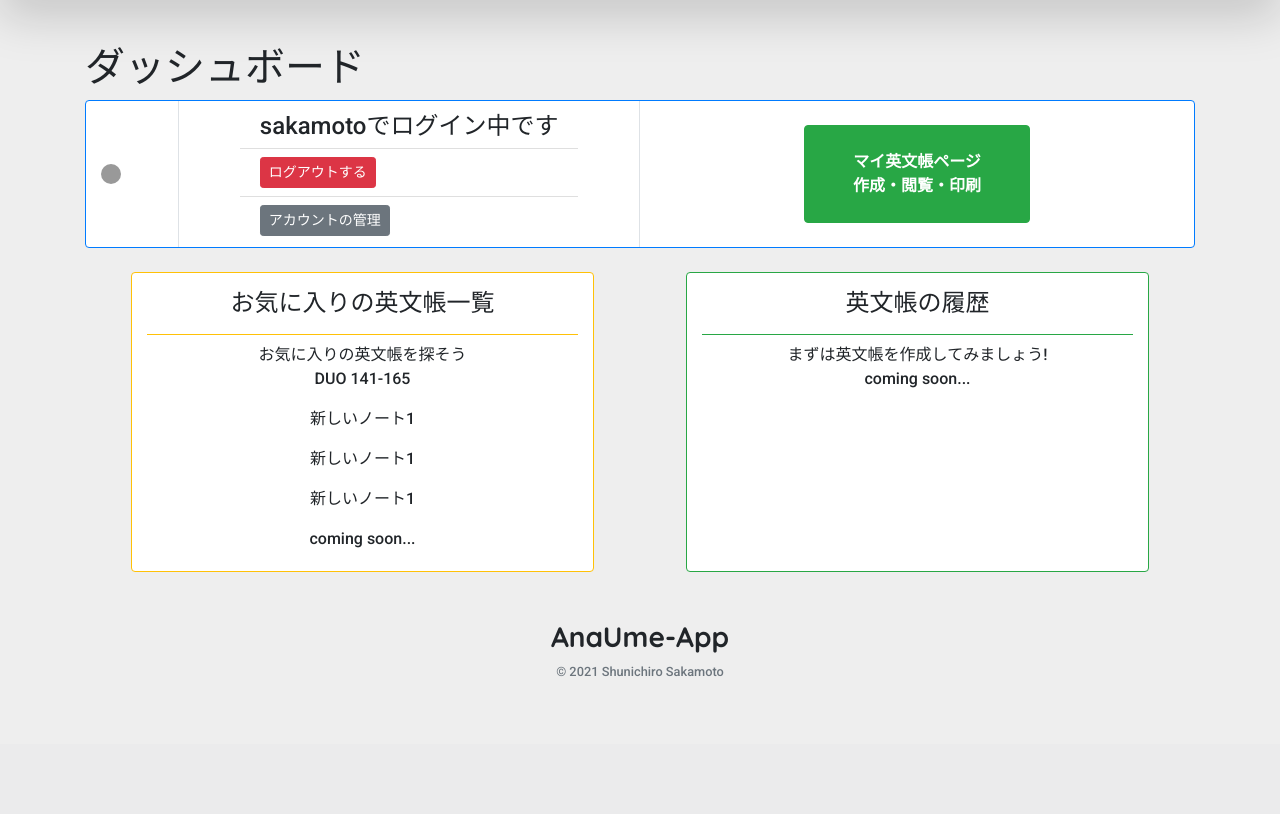
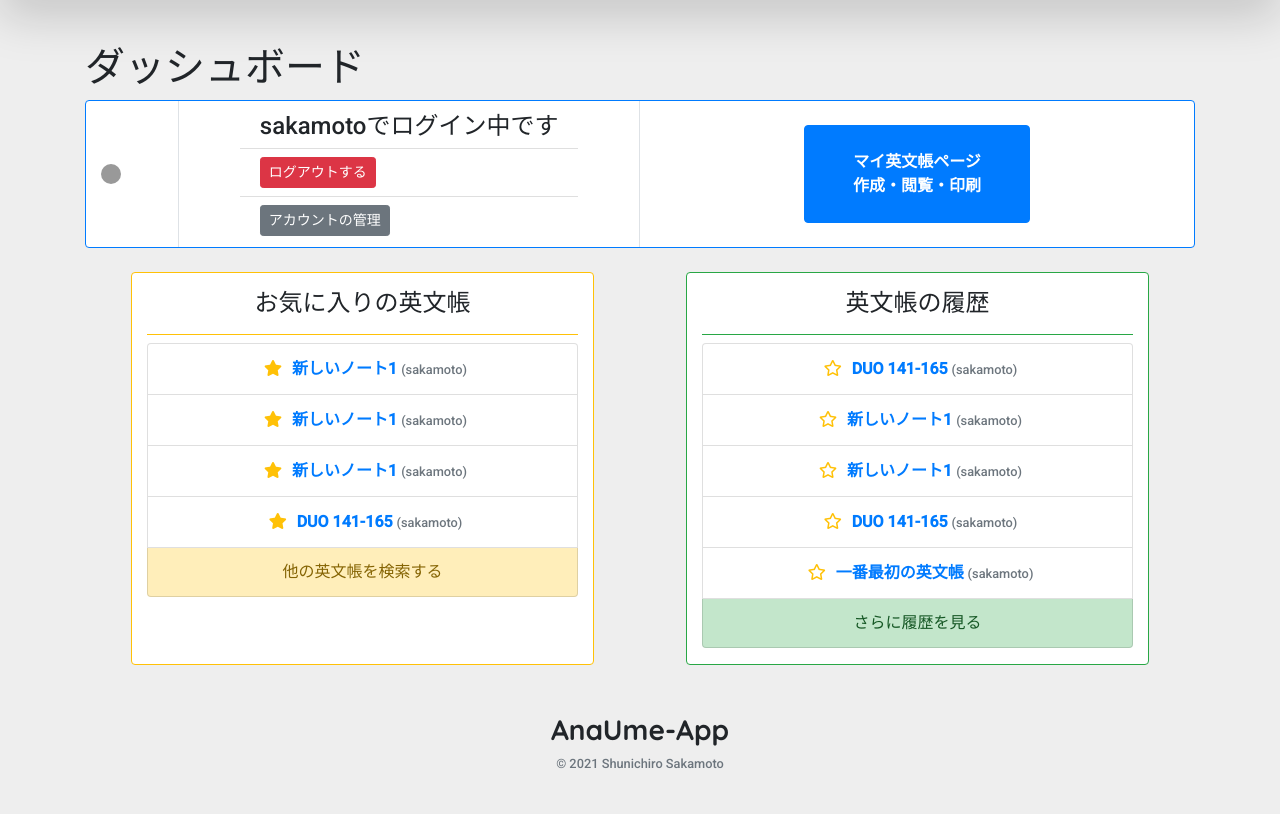
Before and after one commit to mongesan/Anaume-app, a Django app: page / in a window 1280 px wide. Shown: the part 56-870 px from the top of the page. Before the commit the page ends 732 px from the top, so only its background shows below. Run offline with Django 3.2, Linux system fonts and the light colour scheme; a user stored in the database is signed in; data comes from the database, SQL or seed files in the repository; both versions use the stored data as it was after the commit; some libraries are stand-ins or nearby versions.

Commit message:
add some in dashboard

```diff
--- a/main/admin.py
+++ b/main/admin.py
@@ -1,5 +1,6 @@
 from django.contrib import admin
-from main.models import Note, Text, Fav
+from main.models import Note, Text, Fav, NoteLog
 admin.site.register(Note)
 admin.site.register(Text)
 admin.site.register(Fav)
+admin.site.register(NoteLog)
--- a/main/models.py
+++ b/main/models.py
@@ -5,7 +5,7 @@ from django_mysql.models import ListCharField
 
 class Note(models.Model):
     user = models.ForeignKey(User, on_delete=models.SET_NULL, null=True)
-    title = models.CharField('題名', max_length=30,)
+    title = models.CharField('題名', max_length=20)
     # desc = models.CharField('詳細', max_length=50, blank=True)
     # public = models.BooleanField('公開/非公開', default=False)
 
@@ -21,3 +21,10 @@ class Text(models.Model):
 class Fav(models.Model):
     user = models.ForeignKey(User, on_delete=models.CASCADE)
     note = models.ForeignKey(Note, on_delete=models.CASCADE)
+    created_at = models.DateTimeField('作成日時', auto_now_add=True)
+
+
+class NoteLog(models.Model):
+    user = models.ForeignKey(User, on_delete=models.CASCADE)
+    note = models.ForeignKey(Note, on_delete=models.CASCADE)
+    created_at = models.DateTimeField('作成日時', auto_now_add=True)
--- a/main/views.py
+++ b/main/views.py
@@ -5,7 +5,7 @@ from django.utils.decorators import method_decorator
 from django.contrib.auth.decorators import login_required
 from django.contrib import messages
 from django.views.generic import ListView
-from main.models import Note, Text, Fav
+from main.models import Note, Text, Fav, NoteLog
 from main.forms import NoteForm, TextForm
 from reportlab.pdfgen import canvas
 from reportlab.lib.pagesizes import A4, portrait
@@ -16,9 +16,10 @@ from reportlab.lib.units import mm
 
 def index(request):
     if request.user.is_authenticated:
-        print(Fav.objects.filter(user=request.user))
         data = {
-            'fav_notes': Fav.objects.filter(user=request.user)
+            'fav_notes': Fav.objects.filter(user=request.user).order_by('-created_at')[:5],
+            'fav_all': len(Fav.objects.filter(user=request.user)),
+            'logs': NoteLog.objects.filter(user=request.user).order_by('created_at')[:5],
         }
         return render(request, 'main/dashboard.html', data)
     else:
@@ -50,8 +51,6 @@ class MyNoteListView(ListView):
 
 def note(request, note_id):
     if request.method == 'POST':
-        # print(request.POST.get('name'))
-        # print(request.POST)
         if request.POST.get('name') == "add_text":
             form = TextForm(request.POST)
             if form.is_valid:
@@ -75,8 +74,6 @@ def note(request, note_id):
             text = get_object_or_404(Text, id=request.POST.get('text_id'))
             text.if_hide = hides
             text.save()
-            # print(request.POST.get('text_id'))
-            # print(hides)
             data = {
                 "text_id": text.id,
                 "hides": hides,
@@ -99,6 +96,7 @@ def note(request, note_id):
         n = get_object_or_404(Note, pk=note_id)
         texts = Text.objects.filter(note=n).order_by('-id')
         if request.user.is_authenticated:
+            NoteLog.objects.create(note=n, user=request.user)
             if_fav = Fav.objects.filter(note=n, user=request.user).exists()
         else:
             if_fav = None
@@ -205,12 +203,10 @@ def fav_note(request, note_id):
     if request.method == "POST":
         if Note.objects.filter(id=note_id).exists():
             n = get_object_or_404(Note, id=note_id)
-            # print(request.POST.get('status'))
             if request.POST.get('status') == 'true':
                 Fav.objects.filter(note=n, user=request.user).delete()
             else:
                 Fav.objects.create(note=n, user=request.user)
-            # print(Fav.objects.filter(note=n, user=request.user))
             data = {
                 "test": "complited!",
             }
--- a/static/css/base.css
+++ b/static/css/base.css
@@ -93,10 +93,6 @@ body {
     background-repeat: no-repeat;
 }
 
-.list-group-item{
-    padding-bottom: 40px;
-}
-
 @media screen and (max-width:400px) {
     .note {
         width: 210px;
--- /dev/null
+++ b/static/css/note.css
@@ -0,0 +1,3 @@
+.list-group-item{
+    padding-bottom: 40px;
+}
--- a/templates/main/dashboard.html
+++ b/templates/main/dashboard.html
@@ -20,24 +20,61 @@
             </ul>
         </div>
         <div class="col-md-6 d-flex align-items-center justify-content-center">
-            <a href="{% url 'main:mynote' %}" class="btn btn-success px-5 py-4 my-4 font-weight-bold">マイ英文帳ページ<br>作成・閲覧・印刷</a>
+            <a href="{% url 'main:mynote' %}" class="btn btn-primary px-5 py-4 my-4 font-weight-bold">マイ英文帳ページ<br>作成・閲覧・印刷</a>
         </div>
     </div>
     <div class="row w-100 mx-auto d-flex justify-content-around">
-        <div class="col-md-5 bg-white border border-warning rounded text-center mt-4" style="height: 300px">
-            <h4 class="border-bottom border-warning py-3">お気に入りの英文帳一覧</h4>
-            お気に入りの英文帳を探そう
-            {% for fav_note in fav_notes %}
-                <p>{{ fav_note.note.title }}</p>
-            {% endfor %}
-            <p>coming soon...</p>
+        <div class="col-md-5 bg-white border border-warning rounded text-center mt-4">
+            <h4 class="border-bottom border-warning py-3">お気に入りの英文帳</h4>
+            <ul class="list-group mb-3">
+                {% for fav_note in fav_notes %}
+                    <li class="list-group-item">
+                        <button class="btn-fav border-0" formaction="">
+                            <i class="fas fa-star"></i>
+                        </button>
+                        <a href="{% url 'main:note' fav_note.note.id %}"
+                           class="font-weight-bold">{{ fav_note.note.title }} </a>
+                        <small class="text-muted">({{ fav_note.note.user.username }})</small>
+                    </li>
+                {% endfor %}
+                {% if fav_notes|length < fav_all %}
+                    <li onclick="location.href='{% url 'main:mynote' %}'"
+                        class="list-group-item list-group-item-warning list-group-item-action" style="cursor: pointer">
+                        一覧を見る(全{{ fav_all }}件)
+                    </li>
+                {% elif fav_notes|length == 0 %}
+                    <li class="list-group-item list-group-item-warning mb-3">
+                        お気に入り0件
+                    </li>
+                    <a href="{% url 'main:mynote' %}">英文帳を作成してみよう</a>
+                    <a href="{% url 'main:mynote' %}">英文帳を検索してみる</a>
+                {% else %}
+                    <li onclick="location.href='{% url 'main:mynote' %}'"
+                        class="list-group-item list-group-item-warning list-group-item-action" style="cursor: pointer">
+                        他の英文帳を検索する
+                    </li>
+                {% endif %}
+            </ul>
         </div>
-        <div class="col-md-5 bg-white border border-success rounded text-center mt-4" style="height: 300px">
+        <div class="col-md-5 bg-white border border-success rounded text-center mt-4">
             <h4 class="border-bottom border-success py-3">英文帳の履歴</h4>
-            <div>
-                まずは英文帳を作成してみましょう!
-                <p>coming soon...</p>
-            </div>
+            <ul class="list-group mb-3">
+                {% if logs|length == 0 %}
+                    <li class="list-group-item list-group-item-success">履歴なし</li>
+                {% else %}
+                    {% for log in logs %}
+                        <li class="list-group-item">
+                            <button class="btn-fav border-0" formaction="">
+                                <i class="far fa-star"></i>
+                            </button>
+                            <a href="{% url 'main:note' log.note.id %}"
+                               class="font-weight-bold">{{ log.note.title }} </a>
+                            <small class="text-muted">({{ log.note.user.username }})</small>
+                        </li>
+                    {% endfor %}
+                    <li class="list-group-item list-group-item-success list-group-item-action">さらに履歴を見る</li>
+                {% endif %}
+            </ul>
         </div>
     </div>
 {% endblock content %}
--- a/templates/main/note.html
+++ b/templates/main/note.html
@@ -3,6 +3,7 @@
 {% load to_comma %}
 {% load access_list %}
 {% load django_bootstrap5 %}
+{% block extra_css %}<link rel="stylesheet" href="{% static 'css/note.css' %}">{% endblock %}
 {% block title %}Anaume - {{ note.title }}{% endblock title %}
 {% block content %}
     {#    THERE ARE NOTE#{{ id }}#}
```
Also changed, not shown: db.sqlite3, main/migrations/0017_fav_created_at.py (added), main/migrations/0018_alter_note_title.py (added), main/migrations/0019_notelog.py (added).
